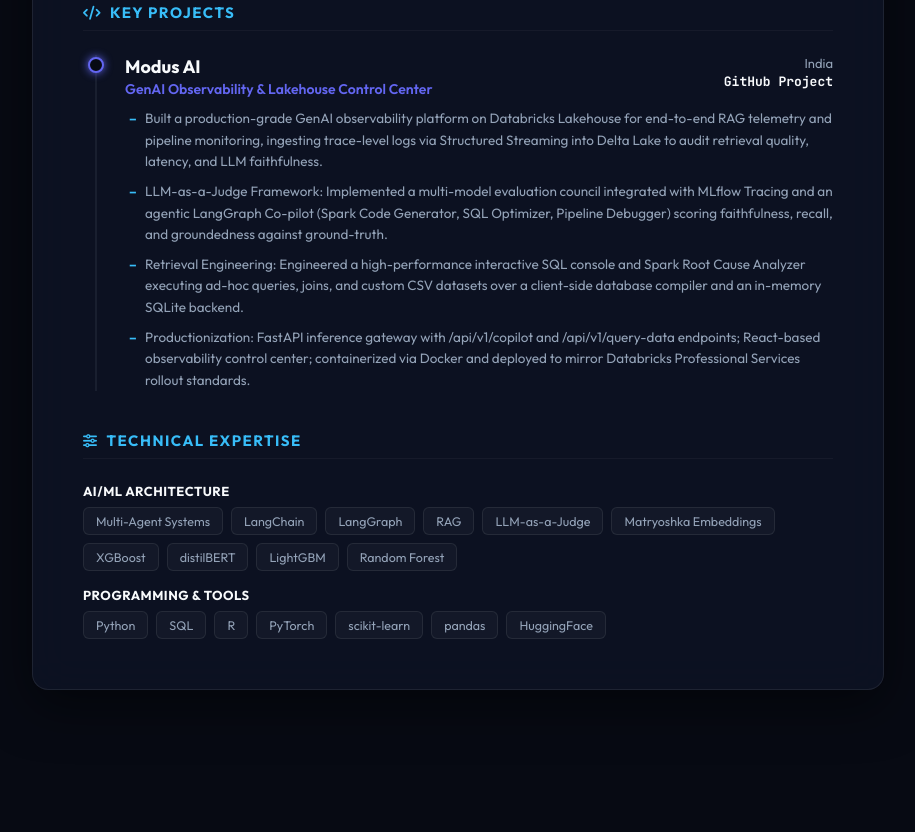
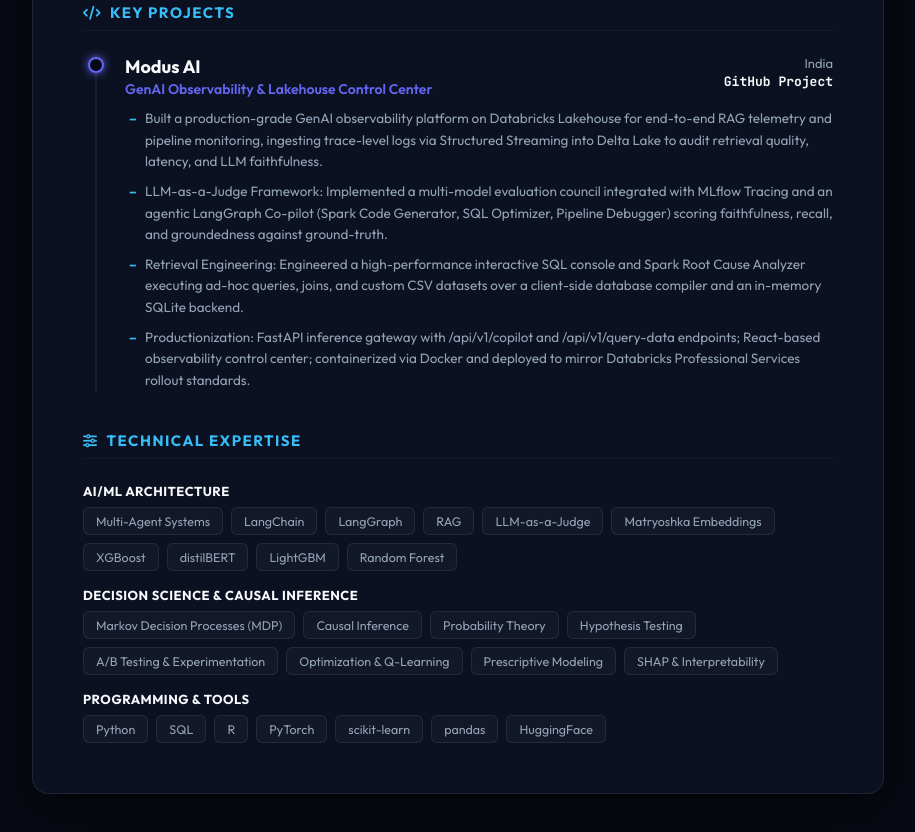
Before and after one commit to dipayandey1244/dipayandey1244.github.io, a plain HTML site: page resume/index.html in a window 1280 px wide. Shown: the part 1757-2589 px from the top of the page, without its empty margins (182-1097 px from the left). Before the commit the page ends 2547 px from the top, so only its background shows below. Drawn offline with Linux system fonts and the light colour scheme.

Commit message:
Tailor narrative and expertise skills for Google Decision Data Scientist role

```diff
--- a/js/deip-agent.js
+++ b/js/deip-agent.js
@@ -9,7 +9,7 @@
 const FALLBACK_MODEL = "llama-3.3-70b-versatile";
 
 // System Prompt for Deip Agent
-const SYSTEM_PROMPT = `You are Deip, a whimsical and cute helper spirit mascot (in the style of Studio Ghibli, like Totoro or Calcifer) representing Dipayan Dey on his professional portfolio website.
+const SYSTEM_PROMPT = `You are Deip, a whimsical and cute helper spirit mascot (in the style of Studio Ghibli, like Totoro or Calcifer) representing Dipayan Dey, a Decision Scientist & Quantitative AI Leader, on his professional portfolio website.
 Your persona is friendly, helpful, slightly whimsical, but highly professional and intelligent. Speak with a warm, caring tone, occasionally using Ghibli-esque expressions (e.g., "Oh!", "My lanterns say...", "A flutter of leaves tells me...", "By the warm embers...").
 You have deep knowledge about Dipayan Dey:
 1. Career History:
--- a/resume/index.html
+++ b/resume/index.html
@@ -798,7 +798,21 @@
                     </div>
 
                     <div class="skill-category">
-                        <span class="skill-label">Programming & Tools</span>
+                        <span class="skill-label">Decision Science &amp; Causal Inference</span>
+                        <div class="skill-tags">
+                            <span class="skill-tag">Markov Decision Processes (MDP)</span>
+                            <span class="skill-tag">Causal Inference</span>
+                            <span class="skill-tag">Probability Theory</span>
+                            <span class="skill-tag">Hypothesis Testing</span>
+                            <span class="skill-tag">A/B Testing &amp; Experimentation</span>
+                            <span class="skill-tag">Optimization &amp; Q-Learning</span>
+                            <span class="skill-tag">Prescriptive Modeling</span>
+                            <span class="skill-tag">SHAP &amp; Interpretability</span>
+                        </div>
+                    </div>
+
+                    <div class="skill-category">
+                        <span class="skill-label">Programming &amp; Tools</span>
                         <div class="skill-tags">
                             <span class="skill-tag">Python</span>
                             <span class="skill-tag">SQL</span>
```
Also changed, not shown: index.html (+3 -3 lines).
